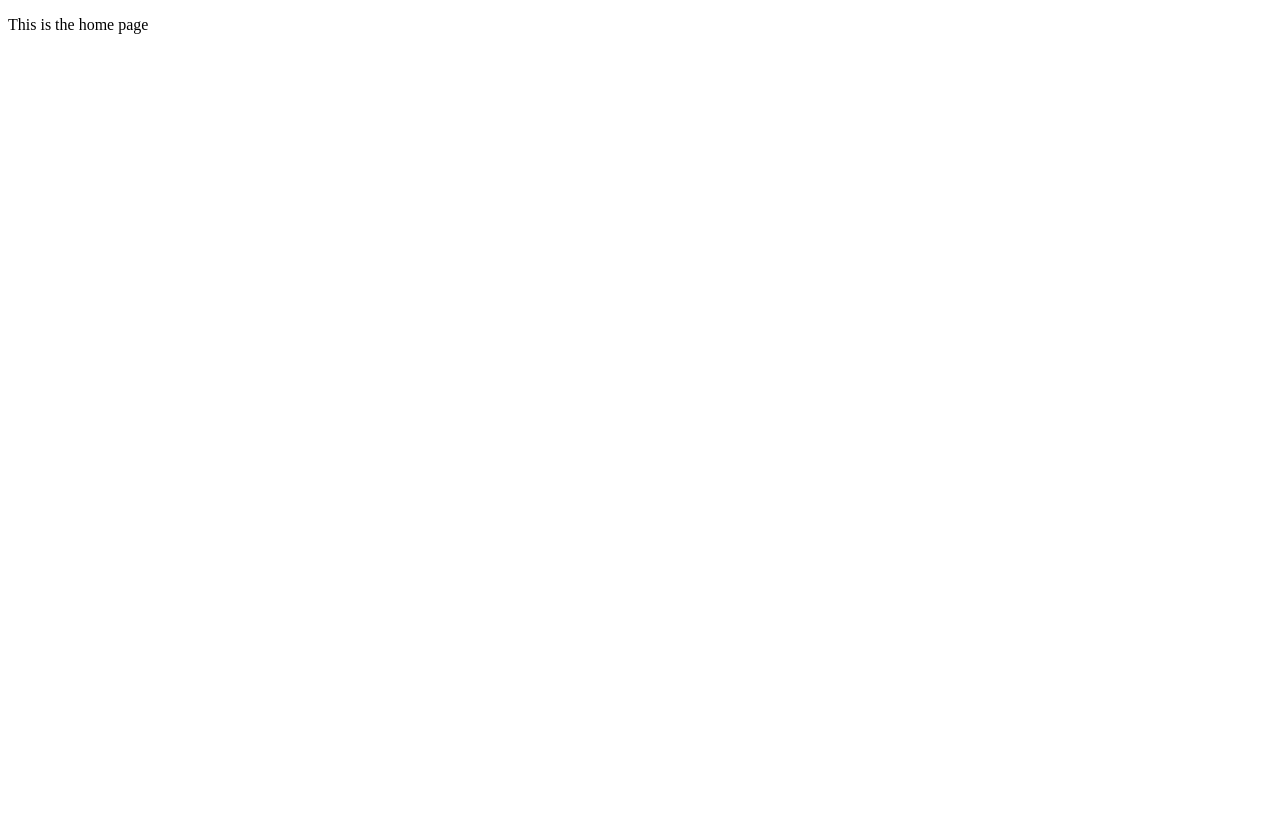
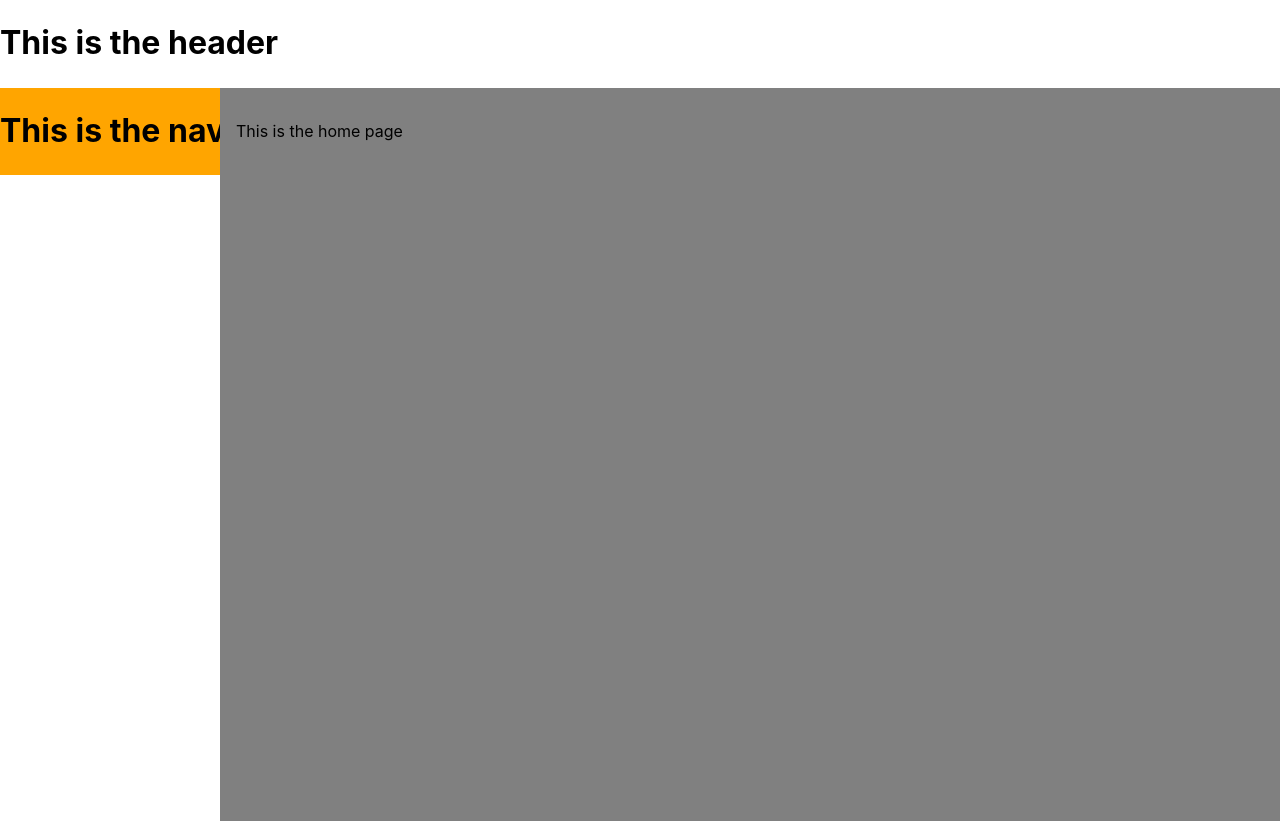
Before and after one commit to mycok/Notedly-client, a React (Vite) app: page / in a window 1280 px wide. Before the commit the page ends 800 px from the top, so only its background shows below. Built offline with nearby package versions, Linux system fonts and the light colour scheme.

Commit message:
feat: add layout and styles
- install and implement styled component functionality

```diff
--- a/package.json
+++ b/package.json
@@ -55,6 +55,7 @@
     "date-fns": "^2.13.0",
     "graphql": "^15.0.0",
     "normalize.css": "^8.0.1",
+    "prop-types": "^15.7.2",
     "react": "^16.13.1",
     "react-dom": "^16.13.1",
     "react-markdown": "^4.3.1",
--- a/src/App.js
+++ b/src/App.js
@@ -1,5 +1,11 @@
 import React from 'react';
 
+import GlobalStyles from './styles';
 import { AppRouter } from './components';
 
-export const App = () => <AppRouter />;
+export const App = () => (
+  <>
+    <GlobalStyles />
+    <AppRouter />
+  </>
+);
--- /dev/null
+++ b/src/components/Header.js
@@ -0,0 +1,3 @@
+import React from 'react';
+
+export const Header = () => <h1>This is the header</h1>;
--- /dev/null
+++ b/src/components/Navigation.js
@@ -0,0 +1,3 @@
+import React from 'react';
+
+export const Navigation = () => <h1>This is the navigation</h1>;
--- a/src/components/index.js
+++ b/src/components/index.js
@@ -4,13 +4,16 @@ import { BrowserRouter as Router, Route, Switch } from 'react-router-dom';
 import { Home } from './Home';
 import { MyNotes } from './MyNotes';
 import { Favorites } from './Favorites';
+import { Layout } from './layout';
 
 export const AppRouter = () => (
   <Router>
-    <Switch>
-      <Route exact path="/" component={Home} />
-      <Route path="/my-notes" component={MyNotes} />
-      <Route path="/favorites" component={Favorites} />
-    </Switch>
+    <Layout>
+      <Switch>
+        <Route exact path="/" component={Home} />
+        <Route path="/my-notes" component={MyNotes} />
+        <Route path="/favorites" component={Favorites} />
+      </Switch>
+    </Layout>
   </Router>
 );
--- /dev/null
+++ b/src/components/layout/index.js
@@ -0,0 +1,49 @@
+import React from 'react';
+import PropTypes from 'prop-types';
+import styled from 'styled-components';
+
+import { Header } from '../Header';
+import { Navigation } from '../Navigation';
+
+const Wrapper = styled.div`
+  @media (min-width: 700px) {
+    display: flex;
+    top: 0px;
+    position: relative;
+    height: calc(100% - 64px);
+    width: 100%
+    flex: auto;
+    flex-direction: column;
+    background-color: orange;
+  }
+`;
+
+const Main = styled.main`
+  position: fixed;
+  height: calc(100% - 185px);
+  width: 100%;
+  padding: 1em;
+  overflow-y: scroll;
+  background-color: gray;
+  @media (min-width: 700px) {
+    flex: 1;
+    margin-left: 220px;
+    height: calc(100% - 64px);
+    width: calc(100% - 220px);
+  }
+`;
+
+export const Layout = ({ children }) => (
+  <>
+    <Header />
+    <Wrapper>
+      <Navigation />
+      <Main>{children}</Main>
+    </Wrapper>
+  </>
+);
+
+Layout.propTypes = {
+  children: PropTypes.oneOfType([PropTypes.object, PropTypes.symbol])
+    .isRequired,
+};
--- /dev/null
+++ b/src/styles/index.js
@@ -0,0 +1,37 @@
+import { createGlobalStyle } from 'styled-components';
+import normalize from 'normalize.css';
+
+export default createGlobalStyle`
+    ${normalize}
+
+    *,
+    *:before,
+    *:after {
+        box-sizing: border-box;
+    }
+
+    body, html {
+        height: 100%;
+        margin: 0
+    }
+
+    body {
+        font-family: -apple-system, BlinkMacSystemFont, 'Segoe UI', Roboto, Oxygen-Sans, Ubuntu, Cantarell, 'Helvetica Neue', sans-serif;
+        background-color: #fff;
+        line-height: 1.4;
+    }
+
+     a:link,
+     a:visited {
+        color: #0077cc;
+    }
+
+    a:hover,
+    a:focus {
+        color: #004499;
+    }
+
+    code, pre {
+        max-width: 100%
+    }
+`;
```
Also changed, not shown: src/components/Button.js (added, +18 -0 lines), 1 other file (tests, documents, lock files or other folders).
